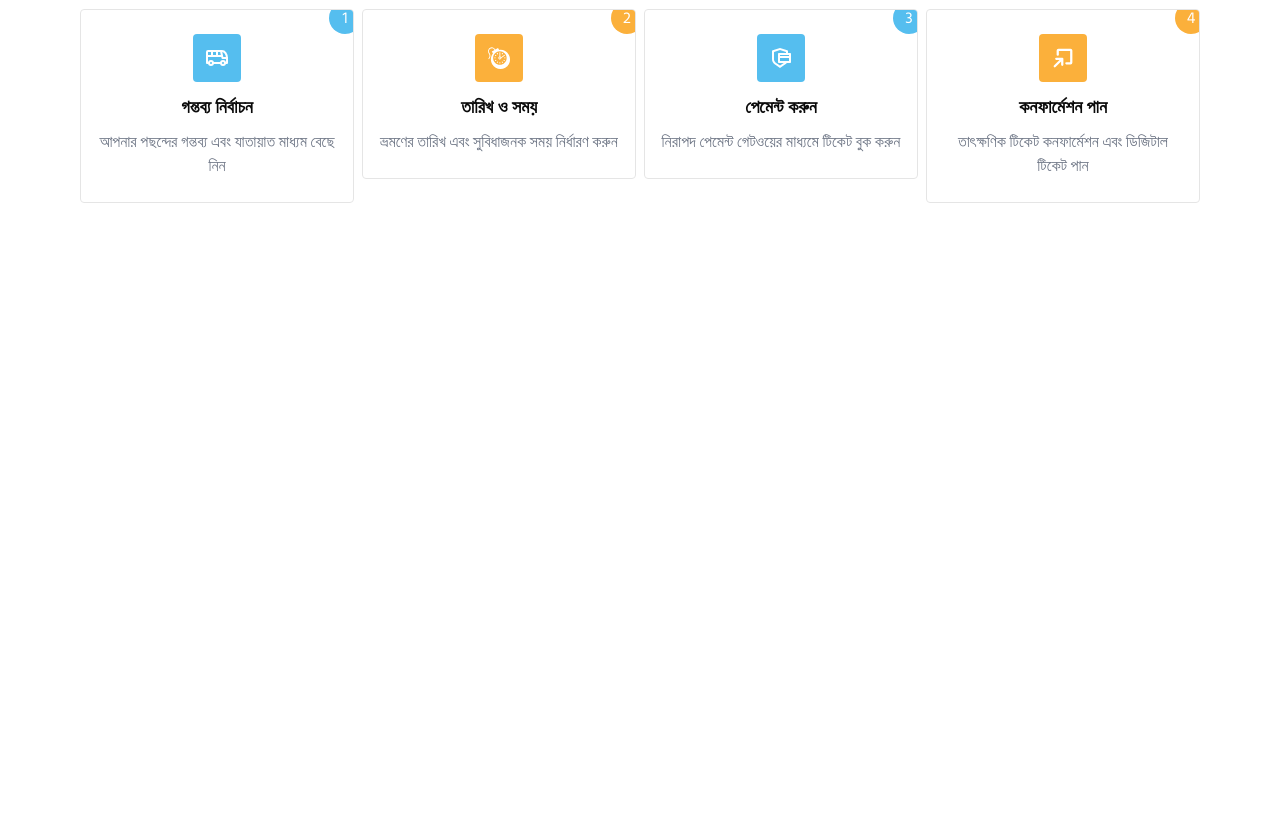
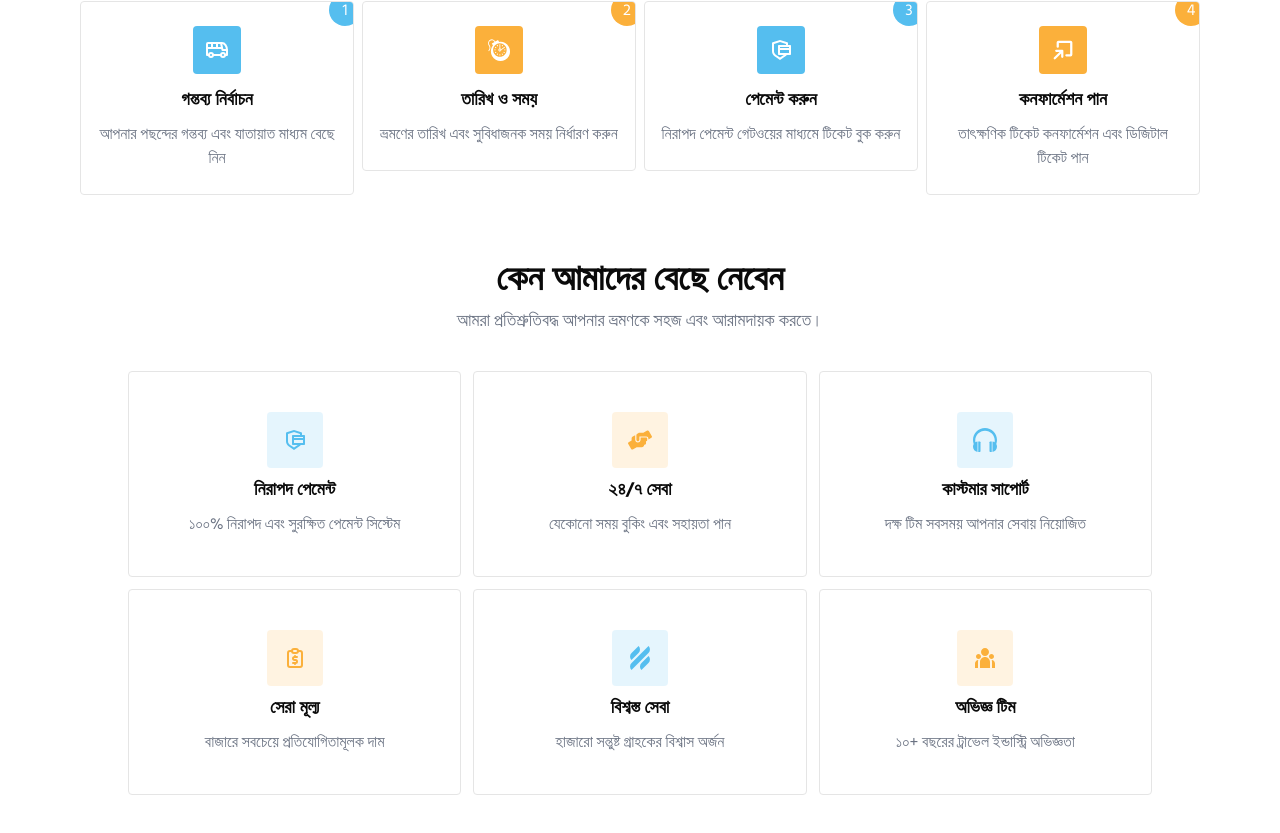
Before and after one commit to mamonrabin/travel_inside, a Next.js app: page / in a window 1280 px wide. Shown: the part 2980-3813 px from the top of the page. Before the commit the page ends 3223 px from the top, so only its background shows below. Built offline with nearby package versions, Linux system fonts and the light colour scheme.

Commit message:
why choose

```diff
--- /dev/null
+++ b/src/api/chooseApi.tsx
@@ -0,0 +1,44 @@
+import { FaHandsHelping } from "react-icons/fa";
+import { ImHeadphones } from "react-icons/im";
+import { RiSecurePaymentLine, RiTeamFill } from "react-icons/ri";
+import { SiHelpscout } from "react-icons/si";
+import { TbReportMoney } from "react-icons/tb";
+
+export const chooseList = [
+     {
+        id: 1,
+        icon: <RiSecurePaymentLine />,
+        title: "নিরাপদ পেমেন্ট",
+        description: "১০০% নিরাপদ এবং সুরক্ষিত পেমেন্ট সিস্টেম",
+      },
+     {
+        id: 2,
+        icon: <FaHandsHelping />,
+        title: "২৪/৭ সেবা",
+        description: "যেকোনো সময় বুকিং এবং সহায়তা পান",
+      },
+     {
+        id: 3,
+        icon: <ImHeadphones />,
+        title: "কাস্টমার সাপোর্ট",
+        description: "দক্ষ টিম সবসময় আপনার সেবায় নিয়োজিত",
+      },
+     {
+        id: 4,
+        icon: <TbReportMoney />,
+        title: "সেরা মূল্য",
+        description: "বাজারে সবচেয়ে প্রতিযোগিতামূলক দাম",
+      },
+     {
+        id: 5,
+        icon: <SiHelpscout />,
+        title: "বিশ্বস্ত সেবা",
+        description: "হাজারো সন্তুষ্ট গ্রাহকের বিশ্বাস অর্জন",
+      },
+     {
+        id: 6,
+        icon:<RiTeamFill />,
+        title: "অভিজ্ঞ টিম",
+        description: "১০+ বছরের ট্রাভেল ইন্ডাস্ট্রি অভিজ্ঞতা",
+      },
+]
--- a/src/app/(withcommonlayout)/page.tsx
+++ b/src/app/(withcommonlayout)/page.tsx
@@ -3,6 +3,7 @@ import Banner from '@/src/components/home/banner/Banner';
 import Facility from '@/src/components/home/Facility';
 import Package from '@/src/components/home/Package';
 import TravelArragment from '@/src/components/home/TravelArragment';
+import WhyUs from '@/src/components/home/WhyUs';
 import WorkStep from '@/src/components/home/WorkStep';
 import React from 'react';
 
@@ -14,6 +15,7 @@ const page = () => {
       <Package/>
       <TravelArragment/>
       <WorkStep/>
+      <WhyUs/>
     </div>
   );
 };
--- /dev/null
+++ b/src/components/home/WhyUs.tsx
@@ -0,0 +1,30 @@
+import { chooseList } from "@/src/api/chooseApi";
+import SectionHead from "@/src/share/SectionHead";
+import React from "react";
+
+const WhyUs = () => {
+  return (
+    <div className="Container md:mt-10 mt-6 pb-10">
+      <SectionHead
+        title="কেন আমাদের বেছে নেবেন"
+        description="আমরা প্রতিশ্রুতিবদ্ধ আপনার ভ্রমণকে সহজ এবং আরামদায়ক করতে।"/>
+
+      <div className="grid lg:grid-cols-3 md:grid-cols-2 gap-3 mt-3 lg:px-12">
+        {chooseList.map((item,index) => (
+          <div
+            key={item.id}
+            className="flex group flex-col text-center items-center gap-2 px-6 py-10 border hover:border-[#55BEEF] duration-300 cursor-pointer rounded"
+          >
+            <p className={`text-2xl text-[#55BEEF]  p-4 rounded ${index%2 === 0 ? "bg-[#55BEEF]/15" : "bg-[#FBB03B]/15 text-[#FBB03B]"}`}>
+              {item.icon}
+            </p>
+            <h2 className="text-lg font-bold">{item.title}</h2>
+            <p className="text-gray-500">{item.description}</p>
+          </div>
+        ))}
+      </div>
+    </div>
+  );
+};
+
+export default WhyUs;
--- a/src/components/home/WorkStep.tsx
+++ b/src/components/home/WorkStep.tsx
@@ -11,14 +11,14 @@ import "swiper/css/pagination";
 const WorkStep = () => {
   const swiperRef = useRef<SwiperType | null>(null);
   return (
-    <div className="Container md:mt-10 mt-4 pb-10">
+    <div className="Container md:mt-10 mt-4">
       <SectionHead
         title="কাজের ধাপ"
         description="মাত্র ৪টি সহজ ধাপে আপনার ভ্রমণ বুক করুন এবং আপনার যাত্রা শুরু করুন।"
       />
 
       <div>
-        <div className="relative md:mt-6 mt-2">
+        <div className="relative md:mt-4 mt-2">
           <Swiper
             slidesPerView={2}
             spaceBetween={8}
@@ -42,7 +42,7 @@ const WorkStep = () => {
               </SwiperSlide>
             ))}
           </Swiper>
-          <div className="custom-pagination2  flex justify-center gap-2 z-20 relative md:top-5! top-6!"></div>
+          <div className="custom-pagination2  flex justify-center gap-1 z-20 relative md:top-5! top-6!"></div>
         </div>
       </div>
     </div>
```
